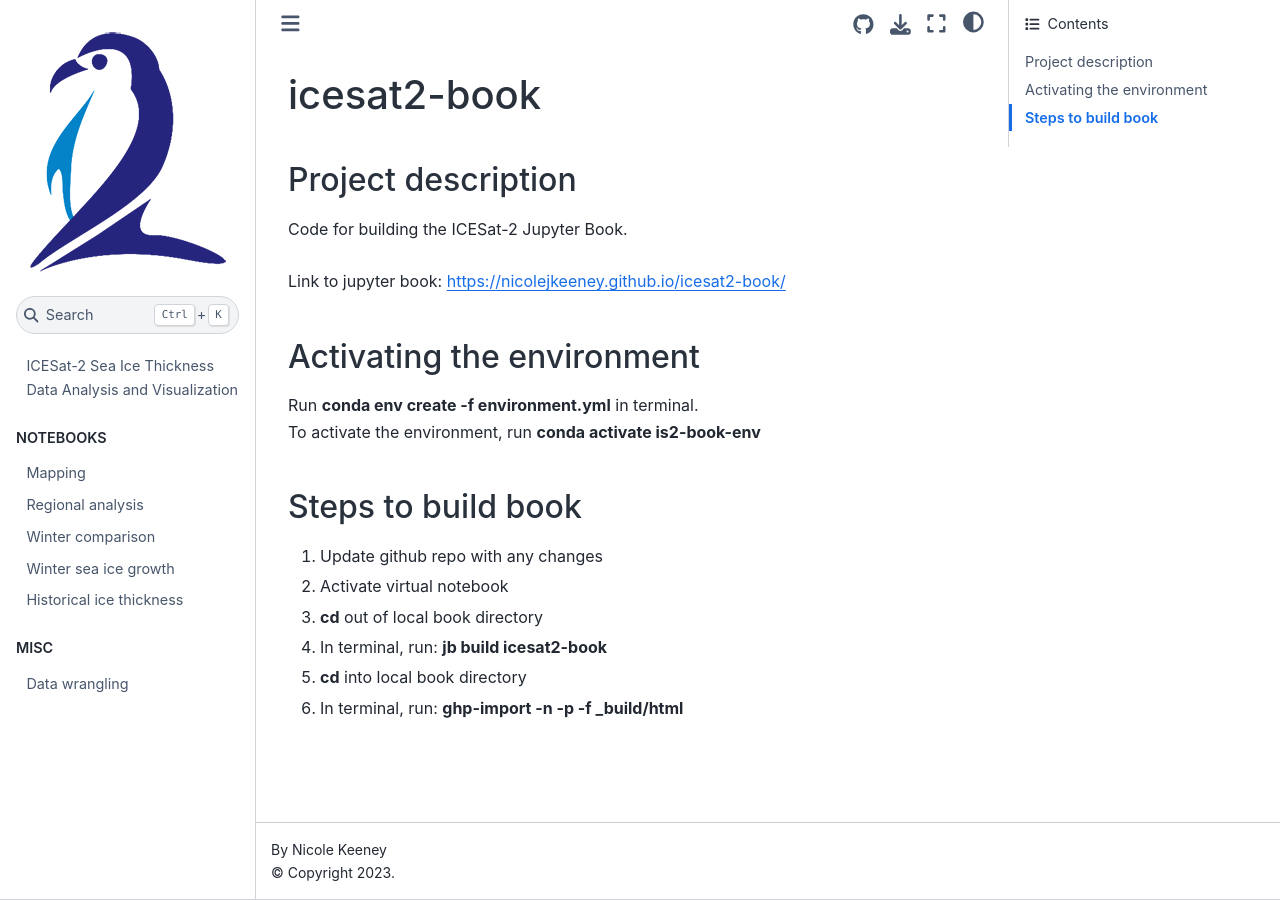
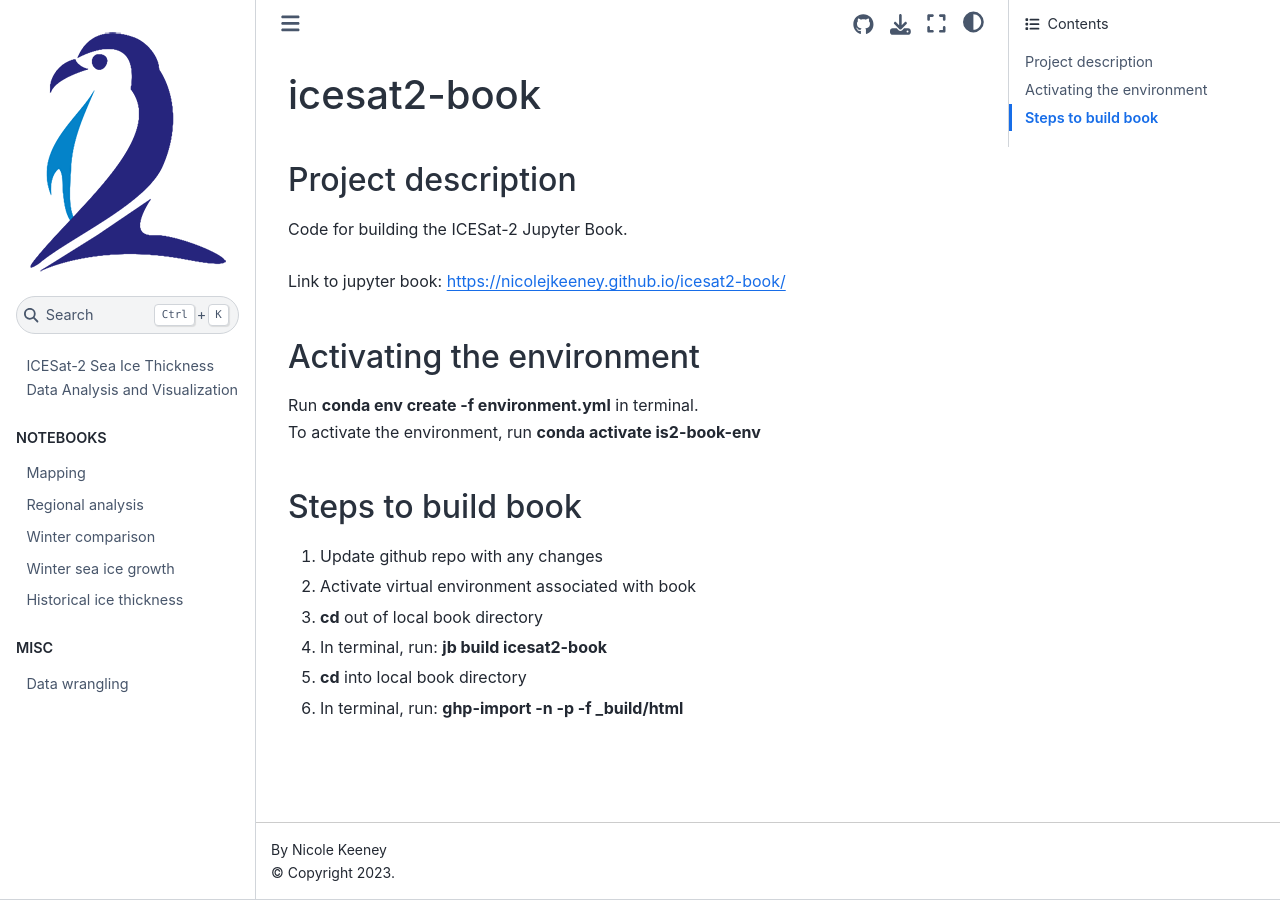
Before and after one commit to nicolejkeeney/icesat2-book, a Jupyter Book: the page built from README.md, in a window 1280 px wide. Built offline with Jupyter Book 1.0.4 settings and Sphinx 7.4.7 and the Sphinx Book theme 1.1.4, drawn with Linux system fonts in a browser that asks for light colours; pages that are not in the unit, such as notebooks, are missing from menus; some of the changed lines change nothing that is shown.

Commit message:
fixed typo

```diff
--- a/README.md
+++ b/README.md
@@ -12,7 +12,7 @@ Run **conda env create -f environment.yml** in terminal.<br>To activate the envi
 
 ## Steps to build book
  1) Update github repo with any changes
- 2) Activate virtual notebook
+ 2) Activate virtual environment associated with book
  3) **cd** out of local book directory
  4) In terminal, run: **jb build icesat2-book**
  5) **cd** into local book directory
--- a/_config.yml
+++ b/_config.yml
@@ -20,6 +20,11 @@ html:
 
 execute:
   allow_errors              : false
+  exclude_patterns:
+    - 'data_wrangling'
+    - 'README'
+    - 'LICENSE'
+
 
 launch_buttons:
   colab_url                 : https://colab.research.google.com
```
